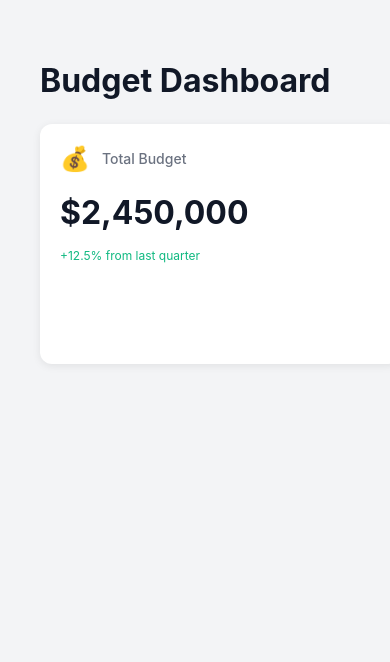
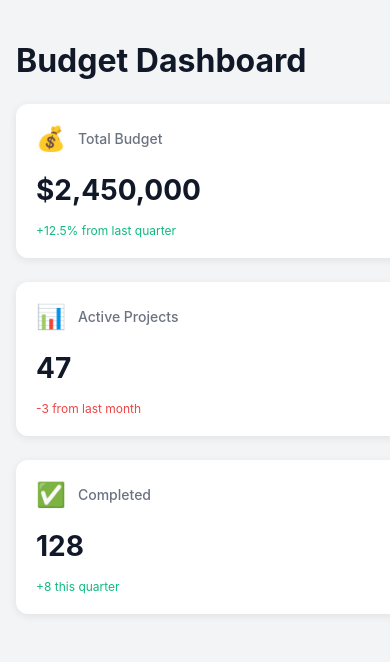
Before and after one commit to Vanna-Gio/budget-dashboard, a React (Create React App) app: page / in a window 390 px wide. Shown: the top 662 px of the page. Built offline with nearby package versions, Linux system fonts and the light colour scheme.

Commit message:
refactor: make BudgetCard reusable with props and responsive design

```diff
--- a/src/App.css
+++ b/src/App.css
@@ -1,9 +1,28 @@
 .App {
   min-height: 100vh;
   background: #F3F4F6;
-  padding: 40px;
+  padding: 40px 20px;
 }
+
 h1 {
   color: #111827;
   margin-bottom: 24px;
 }
+
+.card-grid {
+  display: grid;
+  grid-template-columns: repeat(auto-fit, minmax(280px, 320px));
+  gap: 24px;
+  max-width: 1200px;
+}
+
+/* Mobile responsive */
+@media (max-width: 768px) {
+  .App {
+    padding: 20px 16px;
+  }
+
+  .card-grid {
+    grid-template-columns: 1fr;
+  }
+}
--- a/src/App.js
+++ b/src/App.js
@@ -1,13 +1,34 @@
-
 import './App.css';
 import BudgetCard from './components/BudgetCard';
-import './components/BudgetCard.css'
+import './components/BudgetCard.css';
 
 function App() {
   return (
     <div className="App">
       <h1>Budget Dashboard</h1>
-      <BudgetCard />
+      <div className="card-grid">
+        <BudgetCard
+          icon="💰"
+          title="Total Budget"
+          amount="$2,450,000"
+          growth="+12.5% from last quarter"
+          growthPositive={true}
+        />
+        <BudgetCard
+          icon="📊"
+          title="Active Projects"
+          amount="47"
+          growth="-3 from last month"
+          growthPositive={false}
+        />
+        <BudgetCard
+          icon="✅"
+          title="Completed"
+          amount="128"
+          growth="+8 this quarter"
+          growthPositive={true}
+        />
+      </div>
     </div>
   );
 }
--- a/src/components/BudgetCard.css
+++ b/src/components/BudgetCard.css
@@ -1,34 +1,74 @@
+/* Design Tokens - extracted from Figma */
+:root {
+  --card-radius: 12px;
+  --card-padding: 20px;
+  --card-shadow: 0 2px 8px rgba(0, 0, 0, 0.08);
+
+  --color-text-primary: #111827;
+  --color-text-secondary: #6B7280;
+  --color-success: #10B981;
+  --color-danger: #EF4444;
+  --color-bg-card: #FFFFFF;
+
+  --spacing-xs: 12px;
+  --spacing-sm: 16px;
+  --spacing-md: 20px;
+}
 
 .budget-card {
-    width: 320px;
-    height: 200px;
-    background: #ffffff;
-    border-radius: 12px;
-    padding: 20px;
-    box-shadow: 0 2px 8px rgba(0,0,0,0.08);
+  background: var(--color-bg-card);
+  border-radius: var(--card-radius);
+  padding: var(--card-padding);
+  box-shadow: var(--card-shadow);
 
+  /* Responsive: flexible width instead of fixed */
+  max-width: 320px;
+  width: 100%;
 }
+
 .card-header {
   display: flex;
   align-items: center;
-    gap: 12px;
-    margin-bottom: 20px;
+  gap: var(--spacing-xs);
+  margin-bottom: var(--spacing-md);
 }
+
 .icon {
   font-size: 24px;
 }
+
 .title {
   font-size: 14px;
-    color:#6B7280;
+  color: var(--color-text-secondary);
   font-weight: 500;
 }
-.amount{
+
+.amount {
   font-size: 32px;
   font-weight: bold;
-    color: #111827;
-    margin-bottom: 16px;
+  color: var(--color-text-primary);
+  margin-bottom: var(--spacing-sm);
 }
+
 .growth {
   font-size: 12px;
-    color: #10B981;
 }
+
+.growth.positive {
+  color: var(--color-success);
+}
+
+.growth.negative {
+  color: var(--color-danger);
+}
+
+/* Responsive Design - Mobile */
+@media (max-width: 768px) {
+  .budget-card {
+    max-width: 100%;
+  }
+
+  .amount {
+    font-size: 28px;
+  }
+}
--- a/src/components/BudgetCard.jsx
+++ b/src/components/BudgetCard.jsx
@@ -1,13 +1,15 @@
-function BudgetCard() {
+function BudgetCard({ icon, title, amount, growth, growthPositive = true }) {
     return (
         <div className="budget-card">
             <div className="card-header">
-                <span className="icon">💰</span>
-                <span className="title">Total Budget</span>
+                <span className="icon">{icon}</span>
+                <span className="title">{title}</span>
 
             </div>
-            <div className="amount">$2,450,000</div>
-             <div className="growth">+12.5% from last quarter</div>
+            <div className="amount">{amount}</div>
+             <div className={`growth ${growthPositive ? 'positive' : 'negative'}`}>
+                {growth}
+            </div>
         </div>
     );
 }
```
Lines whose indentation alone changed are shown as unchanged.
